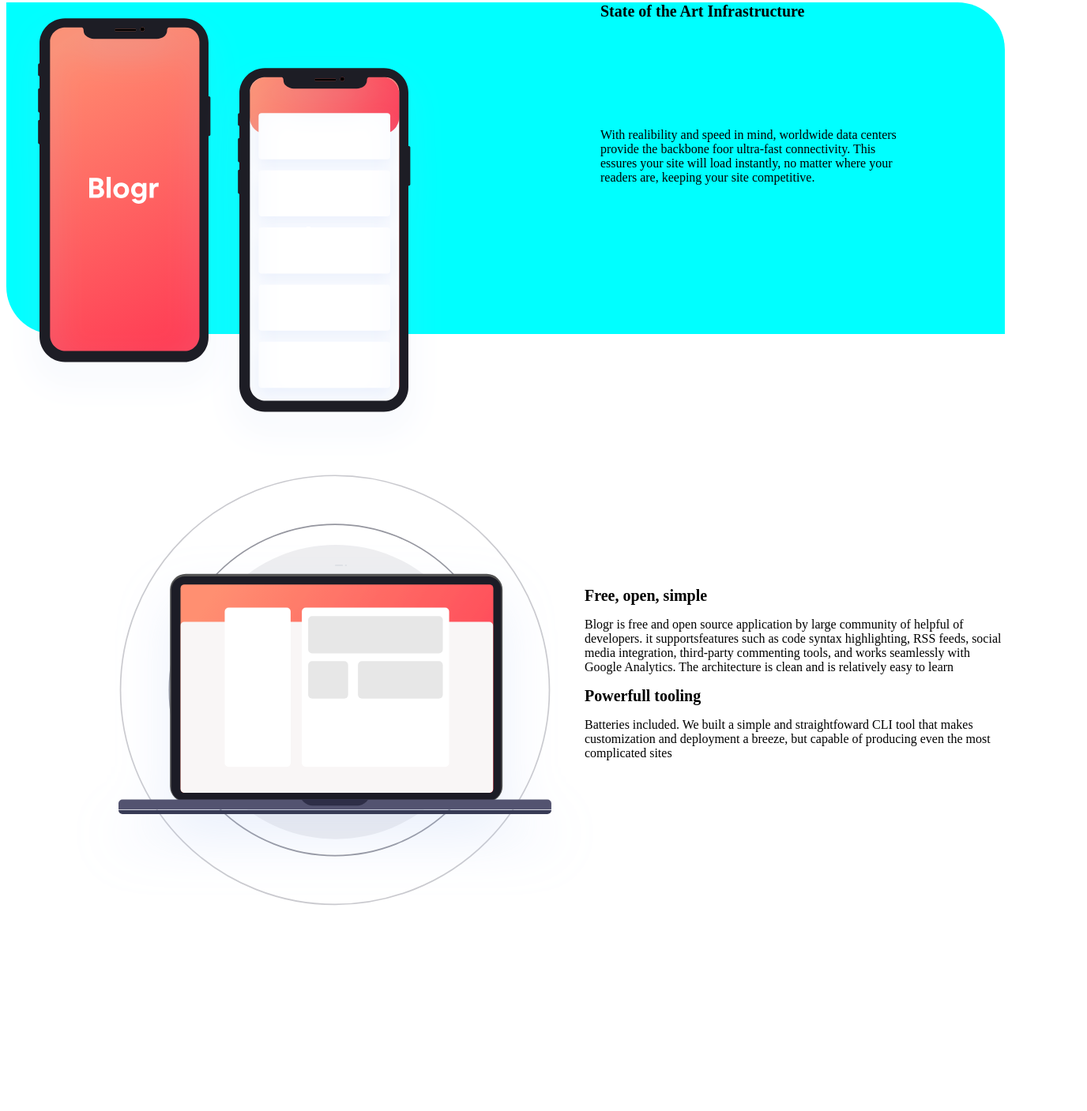
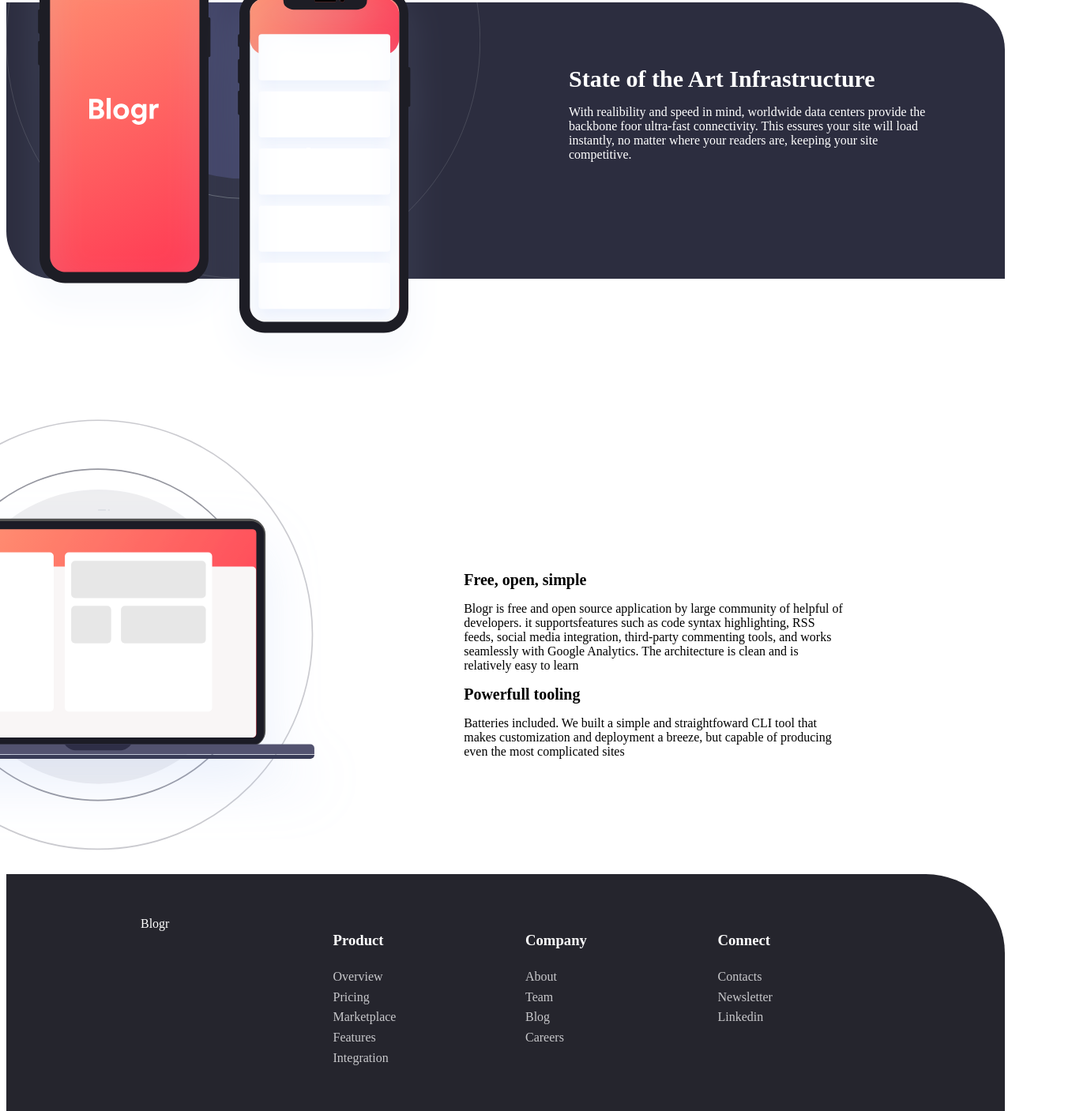
Before and after one commit to jamesniyigena/blog, a plain HTML site: page index.html in a window 1280 px wide. Shown: the part 1040-2447 px from the top of the page at 79% size, 1376 px wide, since content can reach past the window. Before the commit the page ends 2217 px from the top, so only its background shows below. Drawn offline with Linux system fonts and the light colour scheme.

Commit message:
continuing blog project

```diff
--- a/index.html
+++ b/index.html
@@ -3,6 +3,8 @@
 <head>
 
     <link rel="stylesheet"type="text/css" href="syless.css" />
+
+<link rel="preconnect" href="https://fonts.google.com/specimen/Ubuntu?preview.text_type=custom" crossorigin>
 
 </head>
 <body>
@@ -12,7 +14,7 @@
   <span class="logo">Blogr</span>
 
   <div class="dropdown">
-    <button class="dropbtn">product
+    <button class="dropbtn">Product
       <i class="fa fa-caret-down"></i>
     </button>
     <div class="dropdown-content">
@@ -22,7 +24,7 @@
     </div>
   </div>
   <div class="dropdown">
-        <button class="dropbtn">campany
+        <button class="dropbtn">Campany
           <i class="fa fa-caret-down"></i>
         </button>
         <div class="dropdown-content">
@@ -32,7 +34,7 @@
         </div>
       </div>
       <div class="dropdown">
-            <button class="dropbtn">connect
+            <button class="dropbtn">Connect
               <i class="fa fa-caret-down"></i>
             </button>
             <div class="dropdown-content">
@@ -78,9 +80,9 @@
 
 
 <div class="containers">
-<div class="row">
-  <div class="leftphoto">
-<img src="assets/images/illustration-phones.svg" alt="">
+      <div class="row">
+        <div class="leftphoto">
+      <img src="assets/images/illustration-phones.svg" alt="">
   </div>
 
   <div class="righttext">
@@ -88,7 +90,6 @@
     <p>With realibility and speed in mind, worldwide data centers provide the backbone foor ultra-fast connectivity. This essures your site will load instantly, no matter where your readers are, keeping your site competitive.  </p>
      </div>
 </div>
-
 </div>
 
 <div class="container">
@@ -111,6 +112,44 @@
   </div>
 
 
+  <div class="footer-clean">
+    <footer>
+        <div class="containe">
+            <span class="blogr">Blogr</span>
+                <div class="Product">
+                    <h3>Product</h3>
+                    <ul>
+                        <li><a href="#">Overview</a></li>
+                        <li><a href="#">Pricing</a></li>
+                        <li><a href="#">Marketplace</a></li>
+                        <li><a href="#">Features</a></li>
+                        <li><a href="#">Integration</a></li>
+                    </ul>
+                </div>
+                <div class="Company">
+                    <h3>Company</h3>
+                    <ul>
+                        <li><a href="#">About</a></li>
+                        <li><a href="#">Team</a></li>
+                        <li><a href="#">Blog</a></li>
+                        <li><a href="#">Careers</a></li>
+                    </ul>
+                </div>
+                <div class="Connect">
+                    <h3>Connect</h3>
+                    <ul>
+                        <li><a href="#">Contacts</a></li>
+                        <li><a href="#">Newsletter</a></li>
+                        <li><a href="#">Linkedin</a></li>
+                    </ul>
+                </div>
+
+        </div>
+    </footer>
+</div>
+
+
+
 </div>
 
 </div>
--- a/syless.css
+++ b/syless.css
@@ -15,10 +15,14 @@ border-radius: 25px;
 
 }
 .header {
-    background-color: red;
+    background-color: hsl(356, 100%, 66%);
     padding: 50px 120px;
     opacity: 0.7;
     border-bottom-left-radius: 60px;
+    background-image: url("assets/images/bg-pattern-intro.svg");
+    background-position: 2px;
+    background-size: 300px 300px;
+    background-size: cover;
 
 }
 .topnav {
@@ -35,9 +39,6 @@ overflow: hidden;
   height: 420px;
   border-radius: 20px;
   background-color: white;
-  background-image: url(bg-pattern-intro.svg);
-  background-position: top;
-  background-repeat: no-repeat;
 }
 h1 {
 text-align: center;
@@ -83,7 +84,7 @@ margin-top: 60px;
 
 .rows{
 display: grid;
-grid-template-columns: 50% 50%;
+grid-template-columns: 30% 70%;
 }
 
 .row{
@@ -92,25 +93,31 @@ grid-template-columns: 50% 50%;
   }
 
   .containers{
-    height: 420px;
+    background-color: hsl(237, 17%, 21%);
+    height: 350px;
+    background-image: url(assets/images/bg-pattern-circles.svg);
     background-repeat: no-repeat;
-    background-color: aqua;
-    background-attachment: fixed;
-    background-image: url(bg-pattern-intro.svg);
+    background-size: 600px;
+    background-position: 0% 100%;
     border-bottom-left-radius: 60px;
     border-top-right-radius: 60px;
   }
 
-  .righttext span{
-    font-size: 20px;
-    font-weight: bold;
-    padding: 120px;
+  .leftphoto {
+    margin-top: -100px;
   }
 
-  .righttext p{
 
-    padding: 120px;
-  }
+ .righttext {
+   color: white;
+   text-align: left;
+   padding: 80px;
+ }
+
+ .righttext span {
+  font-size: 30px;
+  font-weight: bold;
+ }
 
   .rowss{
     height: 340px;
@@ -137,19 +144,51 @@ height: 600px;
 
 .leftdeskphoto img {
   margin-top: 150px;
+  margin-left: -300px;
 height: 600px;
-left:20px ;
 }
 
 .righttxt{
-
   padding-left: 100px;
   margin-top: 320px;
+  padding: 50px 200px;
 }
 
 .righttxt span{
   font-size: 20px;
-    font-weight: bold;
+  font-weight: bold;
+  font-family: ;
+}
+
+.footer-clean {
+    background-color: hsl(240, 10%, 16%);
+    color: white;
+    border-top-right-radius: 100px;
+}
+
+.containe{
+  height: 200px;
+  display: grid;
+  grid-template-columns: 25% 25% 25% 25%;
+  padding: 50px 120px;
+  margin-left: 50px;
+  line-height:1.6;
+}
+
+
+.product a{
+  text-decoration: none;
+
+}
+
+ul li{
+  list-style-type: none;
+}
+
+.containe a {
+  text-decoration: none;
+  color:hsl(240, 2%, 79%);
+  margin-left: -40px;
 }
 
 .topnav a {
```
